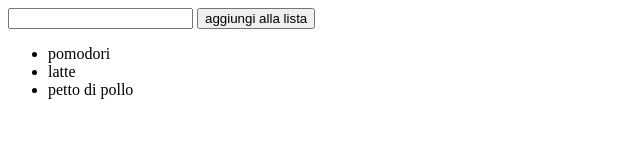
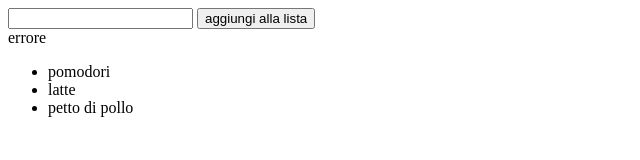
Before and after one commit to antoniolaikauf/js-lista-spesa, a plain HTML site: page bonus/index.html in a window 1280 px wide. Both pictures are taken after a click on the button "aggiungi alla lista". Shown: the whole page, without its empty margins (0-640 px from the left). Drawn offline with Linux system fonts and the light colour scheme.

Commit message:
feat: aggiunto caratteristica di display di errore nella pagina web

```diff
--- a/bonus/JS/index.js
+++ b/bonus/JS/index.js
@@ -8,12 +8,16 @@ const listaUl = document.getElementById("lista-spesa");
 // prendere elemento da input
 let itemsPersonale =document.getElementById("prodotto-personale");
 
+// display di errore
+const errore=document.getElementById("errore");
+
 // aggiungere evento per mettere item scelto entro lista
 let button = document.getElementById("aggiungi");
 button.addEventListener("click", function () {
     // controllare se ha aggiunto un elemento
     if(itemsPersonale.value === "" ){
-       console.log("l'utente deve aggiungere un prodotto");
+        // display di errore
+       errore.innerHTML="errore"
     }else{
          // item scelto dall'utente
         let valore = itemsPersonale.value;
@@ -22,6 +26,8 @@ button.addEventListener("click", function () {
         listaUl.append(itemUtente);
         // svuotamento dell'input
         itemsPersonale.value="";
+        // tolto display di errore
+        errore.innerHTML=""
     }
 })
 
--- a/bonus/index.html
+++ b/bonus/index.html
@@ -11,6 +11,9 @@
         <button id="aggiungi">
             aggiungi alla lista
         </button>
+        <div id="errore">
+
+        </div>
         <ul id="lista-spesa">
             <!-- valori inseriti tramite javascript -->
         </ul>
```
